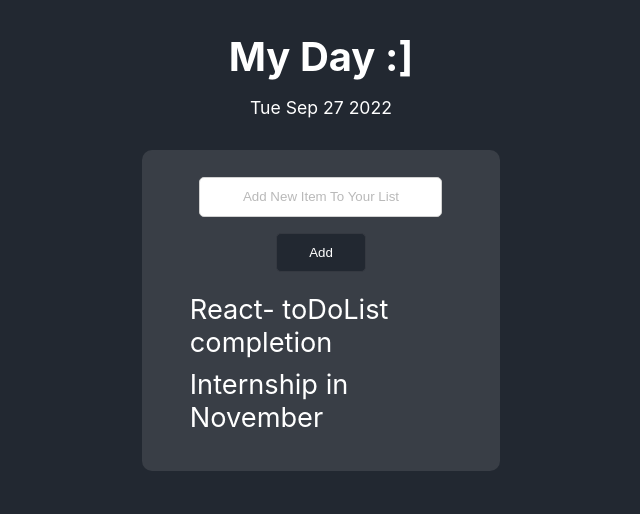
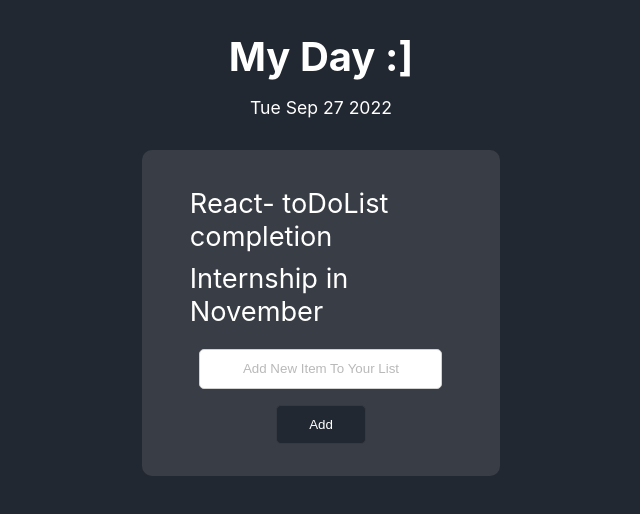
Before and after one commit to mudittt/webdev-bootcamp, a React (Create React App) app in the folder REACT-demo/navbar/: page / in a window 1280 px wide. Shown: the top 514 px of the page, without its empty margins (319-959 px from the left). Built offline with nearby package versions, Linux system fonts and the light colour scheme.

Commit message:
Managing a Component Tree

```diff
--- /dev/null
+++ b/REACT-demo/navbar/src/InputArea.js
@@ -0,0 +1,31 @@
+import React from "react";
+function InputArea(props) {
+  let [enteredText, setEnteredText] = React.useState("");
+
+  function handleText(e) {
+    setEnteredText(e.target.value);
+  }
+
+  return (
+    <div>
+      <input
+        onChange={handleText}
+        className="input"
+        type="text"
+        placeholder="Add New Item To Your List"
+        value={enteredText}
+      />
+      <button
+        onClick={() => {
+          props.Click(enteredText);
+          // this will clear the data in the input after we press the button.
+          setEnteredText("");
+        }}
+        className="btn"
+      >
+        Add
+      </button>
+    </div>
+  );
+}
+export default InputArea;
--- /dev/null
+++ b/REACT-demo/navbar/src/ToDoItems.js
@@ -0,0 +1,35 @@
+import React from "react";
+
+function ToDoItems(props) {
+  //   let [isClicked, setClicked] = React.useState(false);
+
+  return (
+    // <div
+    //   onClick={() => {
+    //     setClicked((prevValue) => {
+    //       return !prevValue;
+    //     });
+    //   }}
+    // >
+    //   <li
+    //     className="ToDoList-box-list"
+    //     style={{
+    //       textDecoration: isClicked && "line-through",
+    //       cursor: "pointer",
+    //     }}
+    //   >
+    //     {props.text}
+    //   </li>
+    // </div>
+    <div
+      onClick={() => {
+        // whenever this div will get clicked, it will
+        // send the prop back with another prop
+        props.onClicked(props.id);
+      }}
+    >
+      <li className="ToDoList-box-list">{props.text}</li>
+    </div>
+  );
+}
+export default ToDoItems;
--- a/REACT-demo/navbar/src/ToDoList.js
+++ b/REACT-demo/navbar/src/ToDoList.js
@@ -1,50 +1,53 @@
 import "./ToDoList.css";
 import React from "react";
+import ToDoItems from "./ToDoItems";
+import InputArea from "./InputArea";
 
 let today = new Date();
 
 function ToDoList() {
-  let [enteredText, setEnteredText] = React.useState("");
   let [array, setArray] = React.useState([
     "React- toDoList completion",
     "Internship in November",
   ]);
 
-  function handleText(e) {
-    setEnteredText(e.target.value);
-  }
-  function handleClick(e) {
+  function handleClick(enteredText) {
     setArray((previousArray) => {
       // modified the array using spread operator
       return [...previousArray, enteredText];
     });
+  }
 
-    // this will clear the data in the input after we press the button.
-    setEnteredText("");
-    e.preventDefault();
+  function deleteItem(id) {
+    // accessing the previous array
+    setArray((previousArray) => {
+      // filtering it
+      // read the docs for the arguements and parameters of the callback fn
+      return previousArray.filter((item, index) => {
+        // the condition
+        return index !== id;
+      });
+    });
   }
+
   return (
     <div className="ToDoList">
       <h1 className="ToDoList-title">My Day :]</h1>
       <p className="ToDoList-date">{today.toDateString()}</p>
       <div className="ToDoList-box">
-        <form action="">
-          <input
-            onChange={handleText}
-            className="input"
-            type="text"
-            placeholder="Add New Item To Your List"
-            value={enteredText}
-          />
-          <button onClick={handleClick} className="btn">
-            Add
-          </button>
-        </form>
         <ul>
-          {array.map((item) => (
-            <li className="ToDoList-box-list">{item}</li>
+          {array.map((item, index) => (
+            <ToDoItems
+              text={item}
+              key={index}
+              id={index}
+              // here we got the div with its id
+              // and called the function 'deleteItem'
+              onClicked={deleteItem}
+            />
           ))}
         </ul>
+        <InputArea Click={handleClick} />
       </div>
     </div>
   );
```
